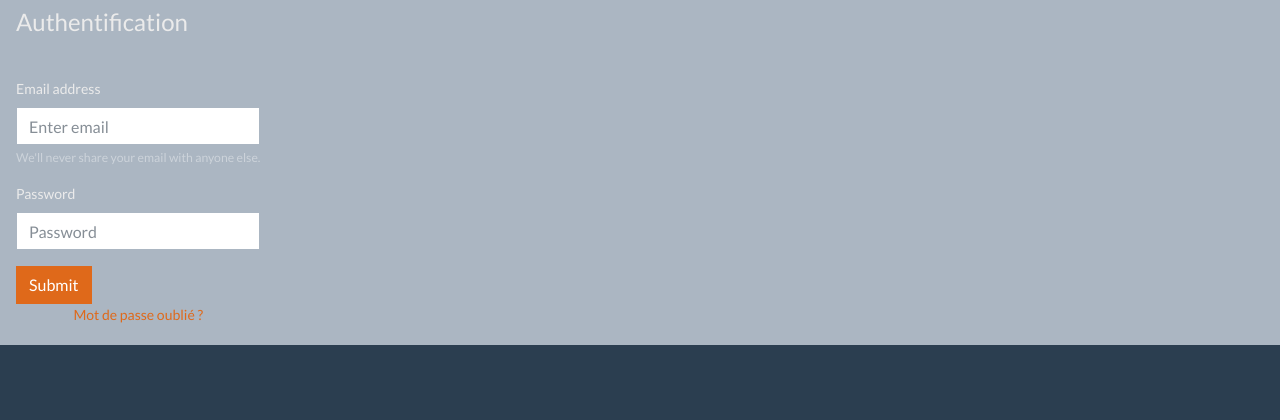
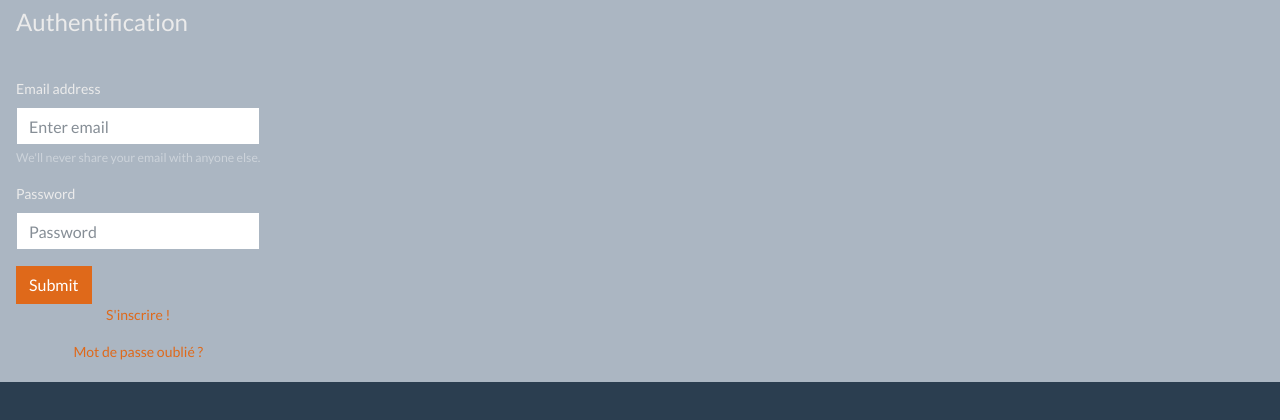
Before and after one commit to mocadi-dot/S7J2, a plain HTML site: page authentification_form.html in a window 1280 px wide. Drawn offline with nearby package versions, Linux system fonts and the light colour scheme.

Commit message:
S'inscrire XD

```diff
--- a/authentification_form.html
+++ b/authentification_form.html
@@ -30,7 +30,7 @@
         <input type="password" class="form-control" id="exampleInputPassword1" placeholder="Password">
       </div>
       <button type="submit" class="btn btn-primary">Submit</button>
-
+      <p class="text-center"><a href="mr-3">S'inscrire !</a></p>
       <p class="text-center"><a href="mr-3">Mot de passe oublié ?</a></p>
 
     </form>
```
